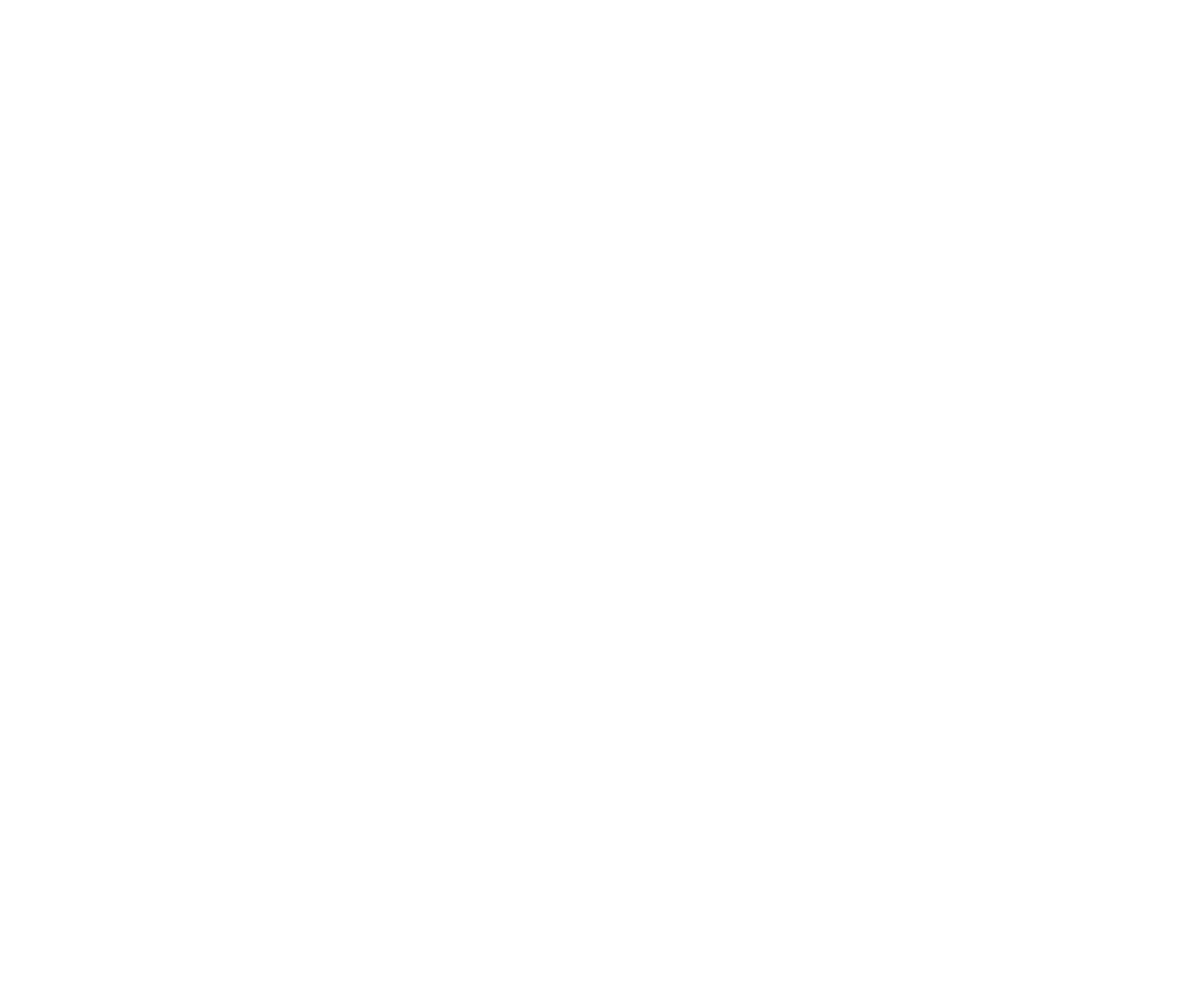
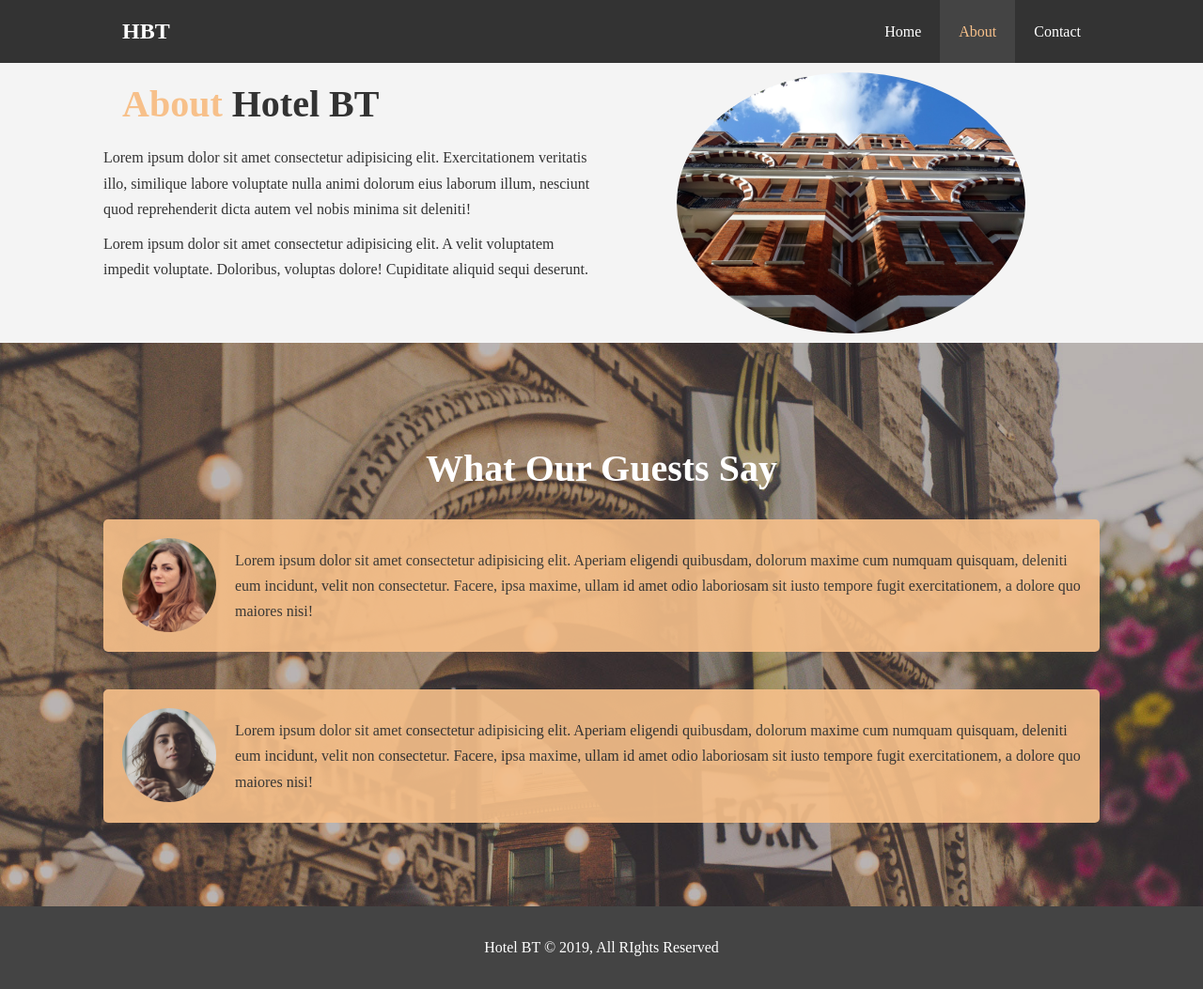
Before and after one commit to Gmsanjuliano/Hotel-BT, a plain HTML site: page about.html in a window 1280 px wide. Shown: the whole page at 94% size. Before the commit the page ends 800 px from the top, so only its background shows below. Drawn offline with Linux system fonts and the light colour scheme.

Commit message:
about-info

```diff
--- a/about.html
+++ b/about.html
@@ -4,9 +4,56 @@
     <meta charset="UTF-8">
     <meta http-equiv="X-UA-Compatible" content="IE=edge">
     <meta name="viewport" content="width=device-width, initial-scale=1.0">
+    <meta name="description" content="This is my first step in web development, sorry for the bad english">
+    <meta name="keywords" content="hotel">
+    <link rel="stylesheet" href="./style/style.css">
     <title>Hotel BT | About</title>
 </head>
 <body>
+    <header>
+      <nav id="navbar">
+        <div class="container">
+          <h1 class="logo"><a href="index.html">HBT</a></h1>
+          <ul>
+            <li><a href="index.html">Home</a></li>
+            <li><a class="current" href="about.html">About</a></li>
+            <li><a href="contact.html">Contact</a></li>
+          </ul>
+        </div>
+      </nav>
+    </header>
 
-</body>
-</html>
+    <section id="about-info" class="bg-light py-3">
+      <div class="container">
+        <div class="info-left">
+          <h1 class="l-heading"><span class="text-primary">About</span> Hotel BT</h1>
+          <p>Lorem ipsum dolor sit amet consectetur adipisicing elit. Exercitationem veritatis illo, similique labore voluptate nulla animi dolorum eius laborum illum, nesciunt quod reprehenderit dicta autem vel nobis minima sit deleniti!</p>
+          <p>Lorem ipsum dolor sit amet consectetur adipisicing elit. A velit voluptatem impedit voluptate. Doloribus, voluptas dolore! Cupiditate aliquid sequi deserunt.</p>
+        </div>
+        <div class="info-right">
+          <img src="./img/photo-2.jpg" alt="hotel">
+        </div>
+      </div>
+    </section>
+
+    <div class="clr"></div>
+
+    <section id="testimonials" class="py-3">
+      <div class="container">
+        <h2 class="l-heading">What Our Guests Say</h2>
+        <div class="testimonial bg-primary">
+          <img src="./img/person-1.jpg" alt="Samantha">
+          <p>Lorem ipsum dolor sit amet consectetur adipisicing elit. Aperiam eligendi quibusdam, dolorum maxime cum numquam quisquam, deleniti eum incidunt, velit non consectetur. Facere, ipsa maxime, ullam id amet odio laboriosam sit iusto tempore fugit exercitationem, a dolore quo maiores nisi!</p>
+        </div>
+
+        <div class="testimonial bg-primary">
+            <img src="./img/person-2.jpg" alt="Jen">
+            <p>Lorem ipsum dolor sit amet consectetur adipisicing elit. Aperiam eligendi quibusdam, dolorum maxime cum numquam quisquam, deleniti eum incidunt, velit non consectetur. Facere, ipsa maxime, ullam id amet odio laboriosam sit iusto tempore fugit exercitationem, a dolore quo maiores nisi!</p>
+          </div>
+      </div>
+    </section>
+
+    <footer id="main-footer">
+      <p>Hotel BT &copy; 2019, All RIghts Reserved</p>
+    </footer>
+  </body></html>
--- a/style/style.css
+++ b/style/style.css
@@ -81,6 +81,24 @@ p {
 .clr {
     clear: both;
 }
+
+.l-heading {
+    font-size: 40px;
+}
+
+.py-1 {
+    padding: 10px 0;
+}
+
+.py-2 {
+    padding: 10px 0;
+}
+
+.py-3 {
+    padding: 10px 0;
+}
+
+
 
 #navbar {
     background: #333;
@@ -174,6 +192,52 @@ p {
 .box i{
     margin-bottom: 10px;
 }
+
+#about-info .info-right {
+    float: right;
+    width: 50%;
+    min-height: 100%;
+  }
+
+  #about-info .info-right img {
+    display: block;
+    margin: auto;
+    width: 70%;
+    border-radius: 50%;
+  }
+
+  #about-info .info-left {
+    float: left;
+    width: 50%;
+    min-height: 100%;
+  }
+
+  #testimonials {
+    height: 600px;
+    background: url('../img/test-bg.jpg') no-repeat center center/cover;
+    padding-top: 100px;
+  }
+
+  #testimonials h2 {
+    color: #fff;
+    text-align: center;
+    padding-bottom: 40px;
+  }
+
+  #testimonials .testimonial {
+    padding: 20px;
+    margin-bottom: 40px;
+    border-radius: 5px;
+    opacity: 0.9;
+  }
+
+  #testimonials .testimonial img {
+    width: 100px;
+    float: left;
+    margin-right: 20px;
+    border-radius: 50%;
+  }
+
 #main-footer {
     text-align: center;
     background: #444;
```
Also changed, not shown: index.html (+2 -2 lines).
